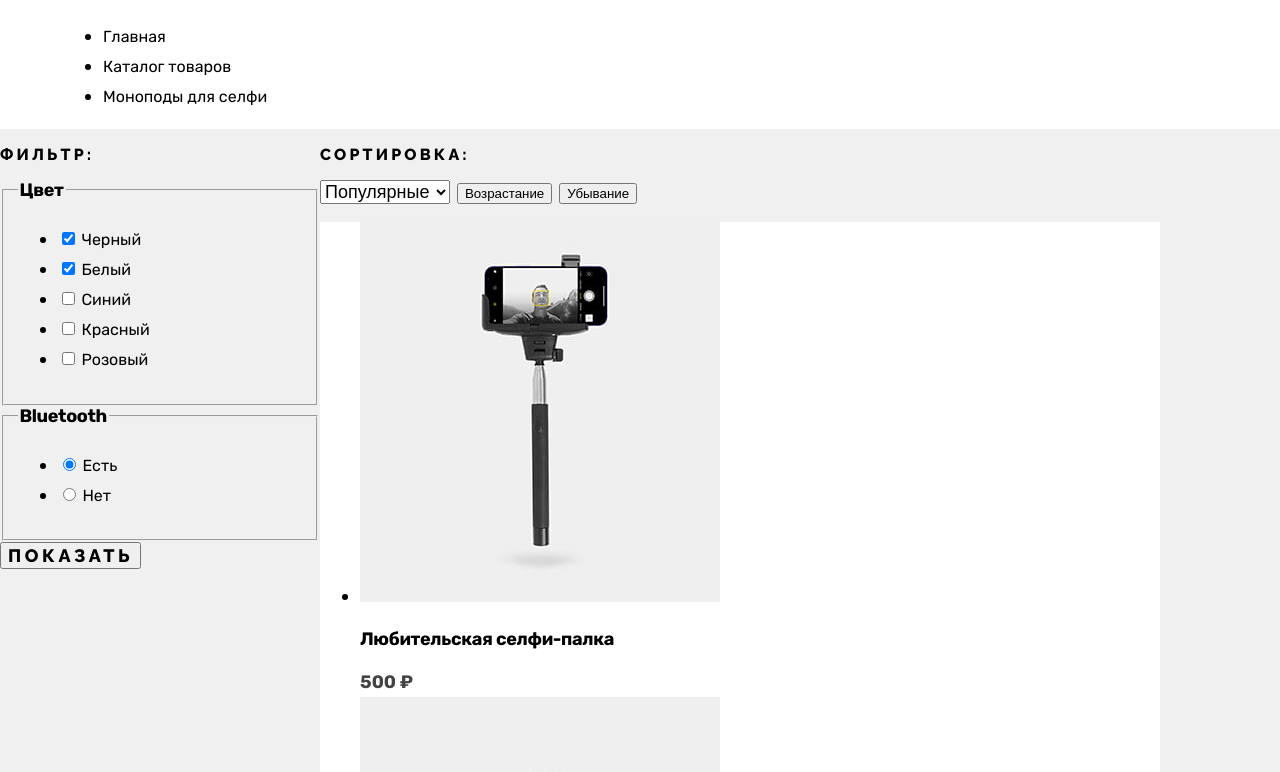
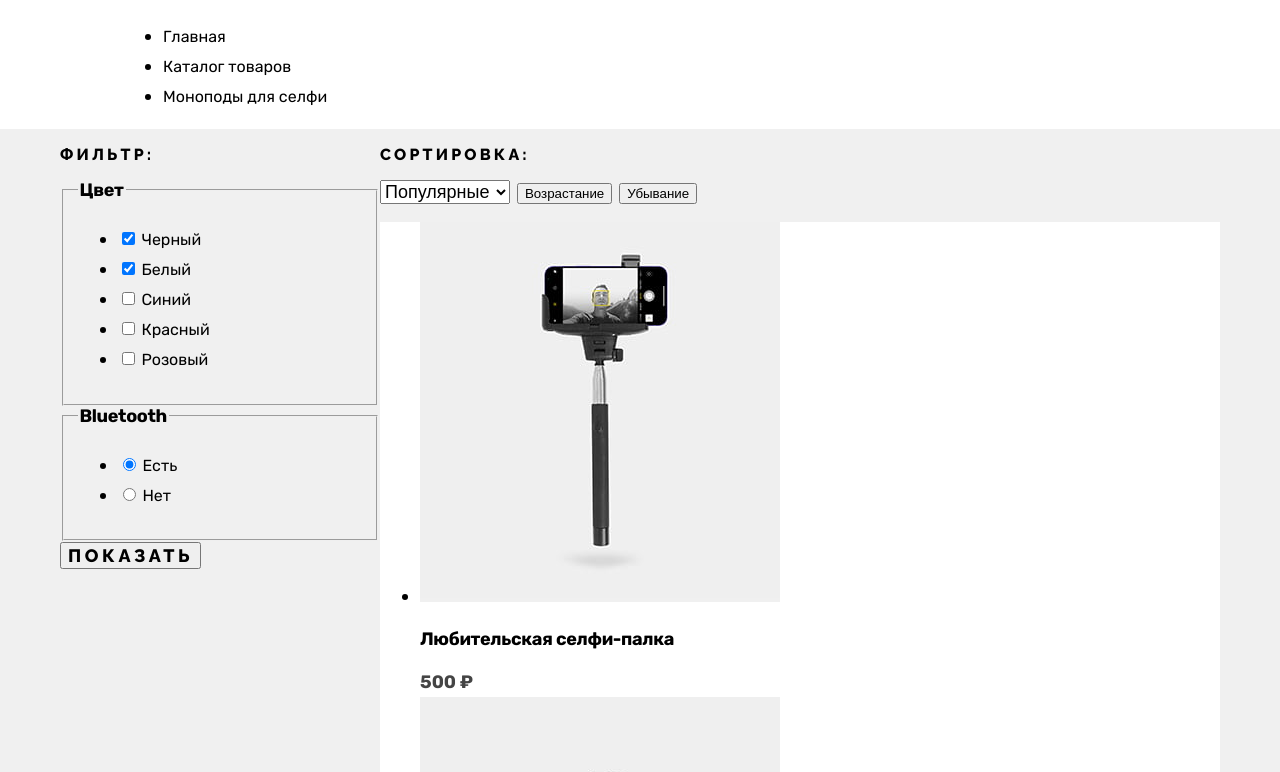
Before and after one commit to htmlacademy-htmlcss/2067507-device-34, a plain HTML site: page catalog.html in a window 1280 px wide. Shown: the part 427-1199 px from the top of the page. Drawn offline with Linux system fonts and the light colour scheme.

Commit message:
Исправляет фон у каталога

```diff
--- a/catalog.html
+++ b/catalog.html
@@ -74,8 +74,8 @@
     </div>
   </header>
 
-  <main class="main-container main-container">
-    <div class="page-container">
+  <main class="main-container">
+    <div class="inner-container">
       <header class="inner-header">
         <h2 class="inner-header-title">Моноподы для селфи</h2>
         <ul class="tree">
@@ -90,6 +90,8 @@
           </li>
         </ul>
       </header>
+    </div>
+    <div class="main-background">
       <div class="catalog-products">
         <div class="catalog-container">
           <h2 class="visually-hidden" hidden>Список товаров с фильтрами</h2>
@@ -227,7 +229,7 @@
               </ul>
           </div>
         </div>
-      </div>
+    </div>
     </div>
   </main>
 
@@ -235,7 +237,7 @@
     <div class="page-footer-container">
       <div class="footer-contacts">
         <a class="logo-footer" href="index.html">
-          <img class="footer-logo" src="images/logo-footer.svg" width="145" heigth="36"
+          <img class="footer-logo" src="images/logo-footer.svg" width="145" height="36"
             alt="Логотип Интернет-магазина Девайс.">
         </a>
         <address class="footer-contacts-address">
--- a/styles/styles.css
+++ b/styles/styles.css
@@ -153,6 +153,8 @@ body {
   display: flex;
   margin: 0 auto;
 }
+
+
 .sliders {
   width: 1160px;
   display: flex;
@@ -402,6 +404,11 @@ body {
   color: #FFFFFF;
 }
 
+.inner-container {
+  width: 1160px;
+  margin: 0 auto;
+}
+
 .inner-header {
   width: 1079px;
   margin-left: 63px;
@@ -429,6 +436,11 @@ body {
 
 .catalog-products {
   display: flex;
+  width: 1160px;
+  margin: 0 auto;
+}
+
+.main-background {
   color: #000;
   background-color: #F0F0F0;
 }
```
